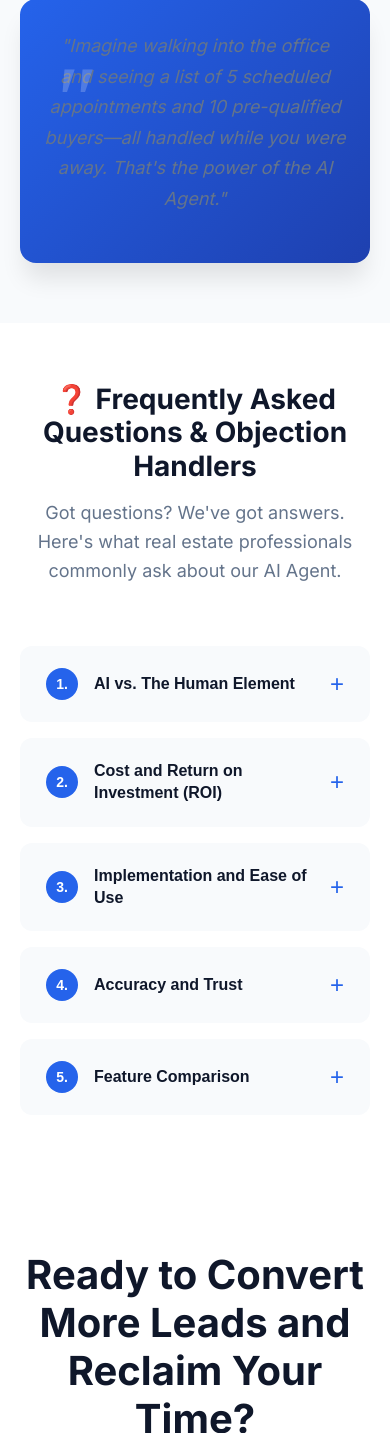
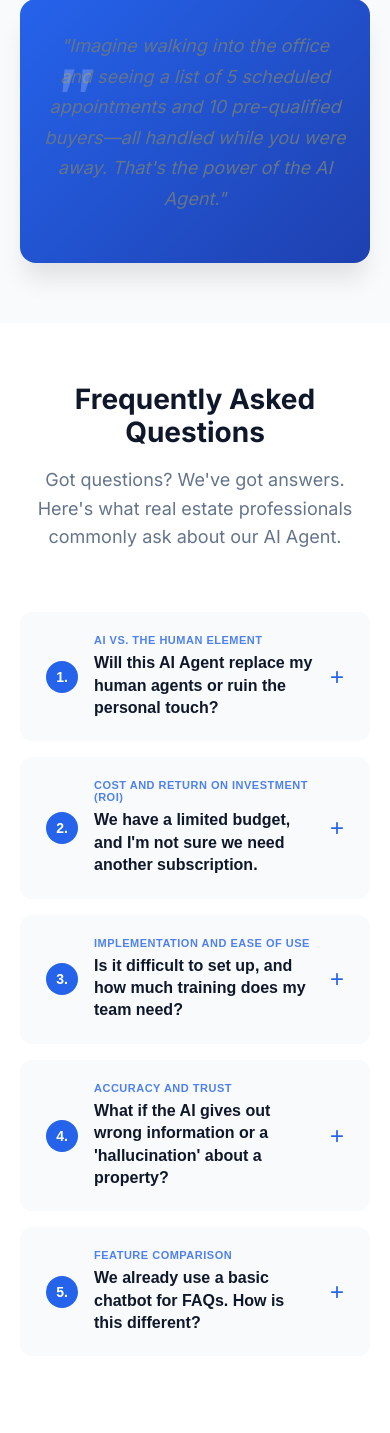
Before and after one commit to rubnawazqureshidev/real_estate_ai_agent, a PHP site: page /landing-page.php in a window 390 px wide. Shown: the part 5067-6500 px from the top of the page. Run offline with PHP 8.4, Linux system fonts and the light colour scheme.

Commit message:
Restructure FAQ section with cleaner presentation
- Change heading from "❓ Frequently Asked Questions & Objection Handlers" to "Frequently Asked Questions"
- Display actual questions as FAQ titles instead of category names
- Add category labels (e.g., "AI vs. The Human Element") as small uppercase tags
- Remove redundant "Objection:" and "Handler:" labels
- Simplify answer boxes with cleaner, more direct presentation
- Update responsive styles for new structure

```diff
--- a/landing-page.php
+++ b/landing-page.php
@@ -135,7 +135,7 @@
     <section class="faq-section" id="faq">
         <div class="container">
             <div class="section-header">
-                <h2>❓ Frequently Asked Questions & Objection Handlers</h2>
+                <h2>Frequently Asked Questions</h2>
                 <p class="section-subtitle">Got questions? We've got answers. Here's what real estate professionals commonly ask about our AI Agent.</p>
             </div>
 
@@ -144,15 +144,15 @@
                 <div class="faq-item">
                     <button class="faq-question">
                         <span class="faq-number">1.</span>
-                        <span class="faq-title">AI vs. The Human Element</span>
+                        <div class="faq-content">
+                            <span class="faq-category">AI vs. The Human Element</span>
+                            <span class="faq-title">Will this AI Agent replace my human agents or ruin the personal touch?</span>
+                        </div>
                         <span class="faq-icon">+</span>
                     </button>
                     <div class="faq-answer">
-                        <div class="objection">
-                            <strong>Objection:</strong> Will this AI Agent replace my human agents or ruin the personal touch?
-                        </div>
                         <div class="handler">
-                            <strong>Handler:</strong> The AI Agent is a <strong>co-pilot, not a replacement</strong>. It handles the 80% of repetitive, low-value work (qualification, scheduling, generic questions) so your human agents can focus 100% on the high-value, human-centric activities that actually close deals: negotiating, touring homes, and building relationships. It <em>enhances</em> the personal touch by freeing up time for it.
+                            The AI Agent is a <strong>co-pilot, not a replacement</strong>. It handles the 80% of repetitive, low-value work (qualification, scheduling, generic questions) so your human agents can focus 100% on the high-value, human-centric activities that actually close deals: negotiating, touring homes, and building relationships. It <em>enhances</em> the personal touch by freeing up time for it.
                         </div>
                     </div>
                 </div>
@@ -161,15 +161,15 @@
                 <div class="faq-item">
                     <button class="faq-question">
                         <span class="faq-number">2.</span>
-                        <span class="faq-title">Cost and Return on Investment (ROI)</span>
+                        <div class="faq-content">
+                            <span class="faq-category">Cost and Return on Investment (ROI)</span>
+                            <span class="faq-title">We have a limited budget, and I'm not sure we need another subscription.</span>
+                        </div>
                         <span class="faq-icon">+</span>
                     </button>
                     <div class="faq-answer">
-                        <div class="objection">
-                            <strong>Objection:</strong> We have a limited budget, and I'm not sure we need another subscription.
-                        </div>
                         <div class="handler">
-                            <strong>Handler:</strong> This is an investment that pays for itself. Our <strong>ROI Calculator</strong> demonstrates that by helping you close just <strong>one extra deal per year</strong>, the AI agent generates a return many times its annual cost. The real cost is <strong>losing a hot lead</strong> to a competitor because your agent was unavailable after hours.
+                            This is an investment that pays for itself. Our <strong>ROI Calculator</strong> demonstrates that by helping you close just <strong>one extra deal per year</strong>, the AI agent generates a return many times its annual cost. The real cost is <strong>losing a hot lead</strong> to a competitor because your agent was unavailable after hours.
                         </div>
                     </div>
                 </div>
@@ -178,15 +178,15 @@
                 <div class="faq-item">
                     <button class="faq-question">
                         <span class="faq-number">3.</span>
-                        <span class="faq-title">Implementation and Ease of Use</span>
+                        <div class="faq-content">
+                            <span class="faq-category">Implementation and Ease of Use</span>
+                            <span class="faq-title">Is it difficult to set up, and how much training does my team need?</span>
+                        </div>
                         <span class="faq-icon">+</span>
                     </button>
                     <div class="faq-answer">
-                        <div class="objection">
-                            <strong>Objection:</strong> Is it difficult to set up, and how much training does my team need?
-                        </div>
                         <div class="handler">
-                            <strong>Handler:</strong> Setup is designed for <strong>zero technical hassle</strong>. We handle the full integration with your website, CRM, and MLS platform. Your team needs a simple, <strong>30-minute training session</strong> on the <em>hand-off protocol</em>—when and how to take over a qualified lead. The AI does the heavy lifting; your team just uses the hot leads it delivers.
+                            Setup is designed for <strong>zero technical hassle</strong>. We handle the full integration with your website, CRM, and MLS platform. Your team needs a simple, <strong>30-minute training session</strong> on the <em>hand-off protocol</em>—when and how to take over a qualified lead. The AI does the heavy lifting; your team just uses the hot leads it delivers.
                         </div>
                     </div>
                 </div>
@@ -195,15 +195,15 @@
                 <div class="faq-item">
                     <button class="faq-question">
                         <span class="faq-number">4.</span>
-                        <span class="faq-title">Accuracy and Trust</span>
+                        <div class="faq-content">
+                            <span class="faq-category">Accuracy and Trust</span>
+                            <span class="faq-title">What if the AI gives out wrong information or a 'hallucination' about a property?</span>
+                        </div>
                         <span class="faq-icon">+</span>
                     </button>
                     <div class="faq-answer">
-                        <div class="objection">
-                            <strong>Objection:</strong> What if the AI gives out wrong information or a 'hallucination' about a property?
-                        </div>
                         <div class="handler">
-                            <strong>Handler:</strong> Our AI Agent is <strong>grounded exclusively in your data</strong>—your MLS feed and your agency policies. It only provides facts from your listings and <strong>always escalates</strong> to a human agent for complex legal or negotiation questions, ensuring compliance and accuracy. We eliminate guesswork.
+                            Our AI Agent is <strong>grounded exclusively in your data</strong>—your MLS feed and your agency policies. It only provides facts from your listings and <strong>always escalates</strong> to a human agent for complex legal or negotiation questions, ensuring compliance and accuracy. We eliminate guesswork.
                         </div>
                     </div>
                 </div>
@@ -212,15 +212,15 @@
                 <div class="faq-item">
                     <button class="faq-question">
                         <span class="faq-number">5.</span>
-                        <span class="faq-title">Feature Comparison</span>
+                        <div class="faq-content">
+                            <span class="faq-category">Feature Comparison</span>
+                            <span class="faq-title">We already use a basic chatbot for FAQs. How is this different?</span>
+                        </div>
                         <span class="faq-icon">+</span>
                     </button>
                     <div class="faq-answer">
-                        <div class="objection">
-                            <strong>Objection:</strong> We already use a basic chatbot for FAQs. How is this different?
-                        </div>
                         <div class="handler">
-                            <strong>Handler:</strong> A basic chatbot is reactive; our solution is an <strong>autonomous Agent</strong>—it's proactive and goal-oriented. It doesn't just <em>answer</em> 'Is the house available?' it actively <em>qualifies</em> the buyer, <em>searches</em> for similar properties, <em>syncs</em> with your calendar, and <strong>books a viewing appointment</strong>. It turns a simple inquiry into a ready-to-act client.
+                            A basic chatbot is reactive; our solution is an <strong>autonomous Agent</strong>—it's proactive and goal-oriented. It doesn't just <em>answer</em> 'Is the house available?' it actively <em>qualifies</em> the buyer, <em>searches</em> for similar properties, <em>syncs</em> with your calendar, and <strong>books a viewing appointment</strong>. It turns a simple inquiry into a ready-to-act client.
                         </div>
                     </div>
                 </div>
--- a/style.css
+++ b/style.css
@@ -492,10 +492,26 @@ p {
     flex-shrink: 0;
 }
 
+.faq-content {
+    flex: 1;
+    display: flex;
+    flex-direction: column;
+    gap: 6px;
+}
+
+.faq-category {
+    font-size: 0.75rem;
+    font-weight: 600;
+    text-transform: uppercase;
+    letter-spacing: 0.5px;
+    color: var(--primary-color);
+    opacity: 0.8;
+}
+
 .faq-title {
-    flex: 1;
     font-size: 1.125rem;
     line-height: 1.4;
+    font-weight: 600;
 }
 
 .faq-icon {
@@ -522,27 +538,19 @@ p {
     padding: 0 32px 32px 32px;
 }
 
-.faq-answer .objection {
-    background: rgba(245, 158, 11, 0.1);
-    padding: 16px 20px;
+.faq-answer .handler {
+    background: rgba(37, 99, 235, 0.05);
+    padding: 20px;
     border-radius: 8px;
-    margin-bottom: 16px;
-    border-left: 4px solid var(--accent-color);
+    border-left: 4px solid var(--primary-color);
+    color: var(--text-dark);
+    line-height: 1.8;
+    font-size: 1rem;
 }
 
-.faq-answer .handler {
-    background: rgba(37, 99, 235, 0.05);
-    padding: 16px 20px;
-    border-radius: 8px;
-    border-left: 4px solid var(--primary-color);
-}
-
-.faq-answer .objection strong,
 .faq-answer .handler strong {
     color: var(--secondary-color);
     font-weight: 700;
-    display: block;
-    margin-bottom: 8px;
 }
 
 .faq-answer p {
@@ -623,6 +631,10 @@ p {
         font-size: 1rem;
     }
 
+    .faq-category {
+        font-size: 0.688rem;
+    }
+
     .challenge-content {
         padding: 32px 24px;
     }
```
